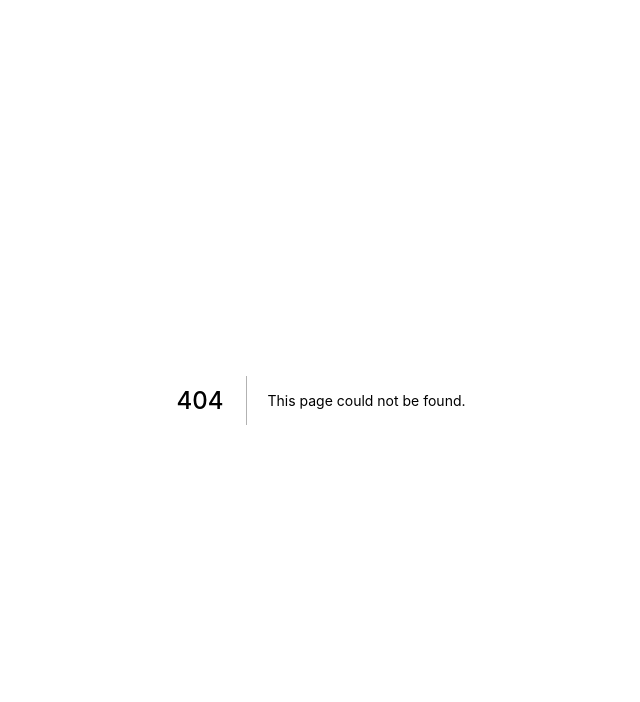
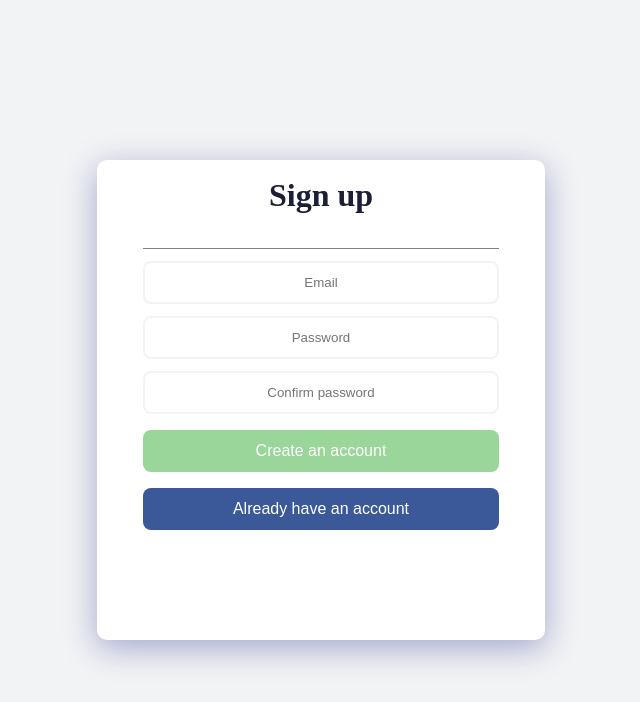
Before and after one commit to ErickMifo/Forex-Trading-Frontend, a Next.js app: page /newAccount in a window 1280 px wide. Before the commit this address had no page. Shown: the top 702 px of the page, without its empty margins (319-959 px from the left). Built offline with nearby package versions, Linux system fonts and the light colour scheme.

Commit message:
ADD
+login page

```diff
--- a/i18n.js
+++ b/i18n.js
@@ -9,6 +9,13 @@ export const enUS = {
   confirm: 'Confirm',
   done: 'Transaction done',
   processing: 'Processing transaction',
+  formTitle: 'Login or sign up',
+  enter: 'Login',
+  create: 'Create an account',
+  password: 'Password',
+  confirmPassword: 'Confirm password',
+  alreadyHave: 'Already have an account',
+  signup: 'Sign up',
 };
 export const ptBR = {
   past: 'Histórico',
@@ -21,4 +28,11 @@ export const ptBR = {
   confirm: 'Confirmar',
   done: 'Transação efetuada',
   processing: 'Processando transação',
+  formTitle: 'Entre ou cadastre-se',
+  enter: 'Entrar',
+  create: 'Criar uma conta',
+  password: 'Senha',
+  confirmPassword: 'Confirmar senha',
+  alreadyHave: 'Já possuo uma conta',
+  signup: 'Cadastre-se',
 };
--- /dev/null
+++ b/pages/newAccount.js
@@ -0,0 +1,26 @@
+import React from 'react';
+import { useRouter } from 'next/router';
+import Head from 'next/head';
+import { ptBR, enUS } from '../i18n';
+import Newuser from '../src/components/newuser';
+
+export default function Login() {
+  const router = useRouter();
+  const { locale } = router;
+  const translation = locale === 'pt-BR' ? ptBR : enUS;
+
+  return (
+    <>
+      <Head>
+        <title>{translation.formTitle}</title>
+      </Head>
+      <Newuser
+        Create={translation.create}
+        Password={translation.password}
+        ConfirmPassword={translation.confirmPassword}
+        alreadyHave={translation.alreadyHave}
+        signup={translation.signup}
+      />
+    </>
+  );
+}
--- /dev/null
+++ b/src/components/newuser.js
@@ -0,0 +1,53 @@
+/* eslint-disable jsx-a11y/no-noninteractive-element-interactions */
+import React, { useState } from 'react';
+import { useRouter } from 'next/router';
+import styles from '../../styles/components/newuser.module.css';
+
+function loginform({
+  Password, ConfirmPassword, Create, alreadyHave, signup,
+}) {
+  const router = useRouter();
+  const [email, setEmail] = useState('');
+  const [password, setPassword] = useState('');
+  const [confirm, setConfirm] = useState('');
+
+  const handleAlreadyHaveClick = (e) => {
+    e.preventDefault();
+    router.push('http://localhost:3000/');
+  };
+
+  const handleEmailChange = (e) => {
+    setEmail(e.target.value);
+  };
+
+  const handlePasswordChange = (e) => {
+    setPassword(e.target.value);
+  };
+
+  const handleConfirmChange = (e) => {
+    setConfirm(e.target.value);
+  };
+
+  return (
+    <div className={styles.newuserContainer}>
+      <div className={styles.newuserHeader}>
+        <h2>{signup}</h2>
+      </div>
+      <input value={email} onChange={handleEmailChange} placeholder="Email" />
+      <input value={password} onChange={handlePasswordChange} placeholder={Password} />
+      <input value={confirm} onChange={handleConfirmChange} placeholder={ConfirmPassword} />
+      <button disabled={!email || !password || !confirm || confirm !== password} type="button">
+        {' '}
+        {Create}
+        {' '}
+      </button>
+      <button onClick={handleAlreadyHaveClick} type="button">
+        {' '}
+        {alreadyHave}
+        {' '}
+      </button>
+    </div>
+  );
+}
+
+export default loginform;
--- /dev/null
+++ b/styles/components/newuser.module.css
@@ -0,0 +1,69 @@
+.newuserContainer {
+  position: fixed;
+  top: 50%;
+  left: 50%;
+  -webkit-transform: translate(-50%, -50%);
+  transform: translate(-50%, -50%);
+  width: 35vw;
+  height: 60vh;
+  border: 1px solid rgba(255, 255, 255, 0.18);
+  z-index: 1;
+  display: flex;
+  flex-direction: column;
+  align-items: center;
+  background-color: white;
+  box-shadow: 0 8px 32px 0 rgba(31, 38, 135, 0.37);
+  border-radius: 10px;
+}
+
+.newuserHeader {
+  width: 80%;
+  height: 15%;
+  border-bottom: 1px solid grey;
+  margin-top: 1rem;
+  display: flex;
+  justify-content: center;
+}
+
+.newuserHeader h2 {
+  font-size: 2rem;
+  color: var(--blue-dark);
+}
+
+.newuserContainer input {
+  outline: none;
+  align-self: center;
+  padding: 0.75rem;
+  border-radius: 8px;
+  border: 2px solid var(--background);
+  margin-top: 0.75rem;
+  width: 80%;
+}
+
+.newuserContainer button {
+  margin-top: 0.5rem;
+  width: 80%;
+  border-radius: 8px;
+  padding: 0.75rem;
+  margin-top: 1rem;
+  background-color: rgb(55, 172, 55);
+  color: white;
+  font-size: 1rem;
+}
+
+.newuserContainer button:hover {
+  background-color: rgb(22, 160, 22);
+}
+
+.newuserContainer button:disabled {
+  opacity: 0.5;
+  cursor: not-allowed;
+}
+
+.newuserContainer button:nth-child(6) {
+  background-color: #3b5998;
+}
+
+.newuserContainer button:nth-child(6):hover {
+  background-color: #305096;
+}
```
Also changed, not shown: pages/home.js (added, +36 -0 lines), pages/index.js (+16 -21 lines), src/components/loginform.js (added, +52 -0 lines), styles/components/loginform.module.css (added, +67 -0 lines), styles/login.module.css (added, +17 -0 lines).
